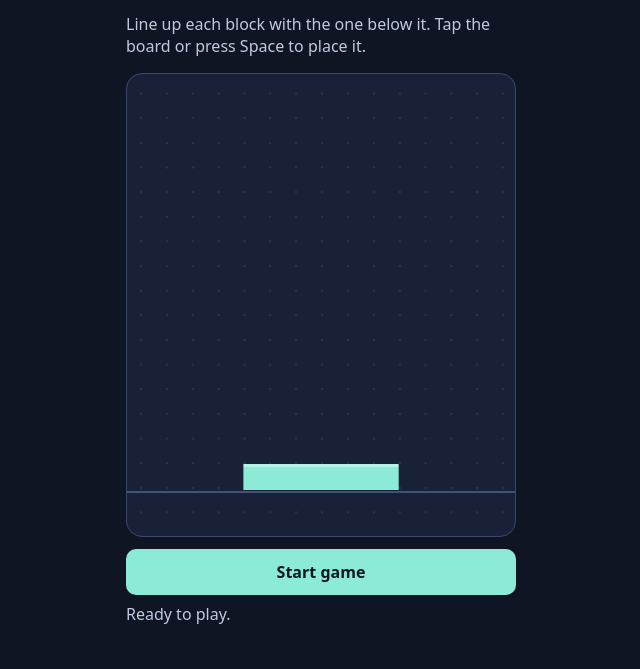
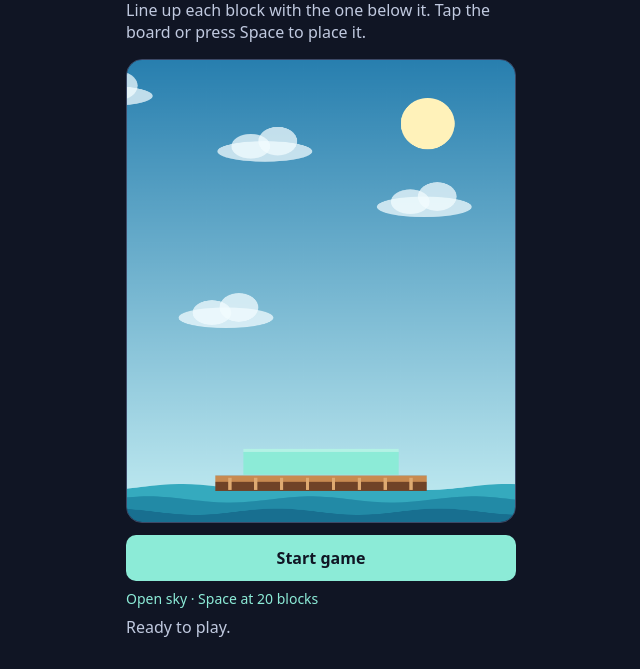
Before and after one commit to tle-1989/stacker, a plain HTML site: page preview/index.html in a window 1280 px wide. Shown: the part 131-800 px from the top of the page, without its empty margins (319-959 px from the left). Drawn offline with Linux system fonts and the light colour scheme.

Commit message:
Add raft, animated water, and planetary backgrounds

```diff
--- a/preview/index.html
+++ b/preview/index.html
@@ -44,6 +44,7 @@
       cursor: pointer;
       touch-action: manipulation;
     }
+    #altitude { margin: 8px 0 0; font-size: .875rem; color: #8cebd7; }
     #status { min-height: 1.5em; margin-bottom: 0; }
   </style>
 </head>
@@ -59,6 +60,7 @@
       Your browser needs canvas support to play Stacker.
     </canvas>
     <button id="action" type="button">Start game</button>
+    <p id="altitude">Open sky · Space at 20 blocks</p>
     <p id="status" role="status">Ready to play.</p>
   </main>
   <script>
@@ -66,6 +68,7 @@
     const context = board.getContext('2d');
     const action = document.querySelector('#action');
     const score = document.querySelector('#score');
+    const altitude = document.querySelector('#altitude');
     const status = document.querySelector('#status');
 
     const width = 360;
@@ -79,6 +82,7 @@
     let phase;
     let camera;
     let lastFrame;
+    let sceneryTime = 0;
 
     function reset() {
       tower = [{ x: 108, width: 144, y: ground - blockHeight, color: colors[0] }];
@@ -87,6 +91,7 @@
       camera = 0;
       phase = 'ready';
       score.textContent = 'Score 0';
+      altitude.textContent = 'Open sky · Space at 20 blocks';
     }
 
     function spawn() {
@@ -131,7 +136,9 @@
       }
 
       tower.push({ x: left, width: right - left, y: moving.y, color: moving.color });
-      score.textContent = 'Score ' + (tower.length - 1);
+      const blocks = tower.length - 1;
+      score.textContent = 'Score ' + blocks;
+      if (blocks >= 20) altitude.textContent = 'Space · ' + planetAt(blocks).name;
       spawn();
     }
 
@@ -142,9 +149,121 @@
       context.fillRect(block.x, block.y, block.width, 3);
     }
 
+    const planets = [
+      { name: 'Earth', light: '#83ebd5', dark: '#245bb6' },
+      { name: 'Mars', light: '#ffb07b', dark: '#a64332' },
+      { name: 'Jupiter', light: '#f9d4a7', dark: '#a76554', bands: true },
+      { name: 'Saturn', light: '#ffe8a2', dark: '#ac784a', rings: true },
+      { name: 'Neptune', light: '#83c7ff', dark: '#384db4' }
+    ];
+
+    function planetAt(blocks) {
+      return planets[Math.floor((blocks - 20) / 5) % planets.length];
+    }
+
+    function ellipse(x, y, rx, ry, color) {
+      context.fillStyle = color;
+      context.beginPath();
+      context.ellipse(x, y, rx, ry, 0, 0, Math.PI * 2);
+      context.fill();
+    }
+
+    function drawPlanet(planet) {
+      const x = 264;
+      const y = 78;
+      const radius = 46;
+      const glow = context.createRadialGradient(x - 14, y - 16, 3, x, y, radius);
+      glow.addColorStop(0, planet.light);
+      glow.addColorStop(1, planet.dark);
+      ellipse(x, y, radius, radius, glow);
+
+      context.save();
+      context.beginPath();
+      context.arc(x, y, radius, 0, Math.PI * 2);
+      context.clip();
+      if (planet.bands) {
+        for (let band = -28; band <= 30; band += 11) {
+          ellipse(x, y + band, radius, 3, '#9a554c66');
+        }
+        ellipse(x + 16, y + 14, 12, 5, '#a64d43');
+      }
+      if (planet.name === 'Earth') {
+        ellipse(x - 15, y - 9, 17, 9, '#61bb87');
+        ellipse(x - 8, y + 2, 8, 16, '#61bb87');
+        ellipse(x + 23, y + 13, 11, 7, '#69c09a');
+      }
+      context.restore();
+
+      if (planet.rings) {
+        context.strokeStyle = '#efd5a9bb';
+        context.lineWidth = 6;
+        context.beginPath();
+        context.ellipse(x, y, 68, 14, -0.32, 0, Math.PI);
+        context.stroke();
+      }
+    }
+
+    function drawSky(time, blocks) {
+      const space = blocks >= 20;
+      const sky = context.createLinearGradient(0, 0, 0, height);
+      sky.addColorStop(0, space ? '#080b22' : '#287faf');
+      sky.addColorStop(1, space ? '#272755' : '#c5eef3');
+      context.fillStyle = sky;
+      context.fillRect(0, 0, width, height);
+
+      if (space) {
+        for (let i = 0; i < 76; i++) {
+          const x = (i * 137 + 19) % width;
+          const y = (i * i * 53 + 31) % height;
+          const radius = i % 9 === 0 ? 1.6 : 0.8;
+          ellipse(x, y, radius, radius, i % 3 === 0 ? '#eef3ff' : '#a5b4e288');
+        }
+        drawPlanet(planetAt(blocks));
+        return;
+      }
+
+      ellipse(279, 62, 25, 25, '#fff2ba');
+      for (let i = 0; i < 5; i++) {
+        const x = ((i * 143 + time * (8 + i)) % (width + 120)) - 60;
+        const y = 35 + i * 54 + camera * 0.20;
+        ellipse(x, y, 44, 10, '#f3fcffbb');
+        ellipse(x - 13, y - 5, 18, 12, '#f3fcffbb');
+        ellipse(x + 12, y - 10, 18, 14, '#f3fcffbb');
+      }
+    }
+
+    function drawWater(time) {
+      const surface = ground + camera + 10;
+      if (surface >= height + 8) return;
+      for (let layer = 0; layer < 3; layer++) {
+        context.fillStyle = ['#35aabe', '#228aa6', '#186f90'][layer];
+        context.beginPath();
+        context.moveTo(0, height);
+        for (let x = 0; x <= width; x += 4) {
+          const y = surface + layer * 12 + Math.sin(x / 24 - time * (2 + layer)) * 3;
+          context.lineTo(x, y);
+        }
+        context.lineTo(width, height);
+        context.closePath();
+        context.fill();
+      }
+    }
+
+    function drawRaft() {
+      context.fillStyle = '#704327';
+      context.fillRect(82, ground, 196, 15);
+      context.fillStyle = '#c88a50';
+      context.fillRect(82, ground, 196, 6);
+      for (let x = 94; x < 278; x += 24) {
+        context.fillStyle = '#dfaa71';
+        context.fillRect(x, ground + 2, 3, 12);
+      }
+    }
+
     function frame(time) {
       const elapsed = Math.min(0.035, (time - (lastFrame ?? time)) / 1000);
       lastFrame = time;
+      sceneryTime += elapsed;
       if (moving) {
         const speed = Math.min(320, 145 + (tower.length - 1) * 9);
         const limit = width - moving.width;
@@ -158,17 +277,11 @@
       const target = Math.max(0, 120 - (moving?.y ?? tower.at(-1).y - blockHeight));
       camera += (target - camera) * Math.min(1, elapsed * 10);
       context.setTransform(2, 0, 0, 2, 0, 0);
-      context.clearRect(0, 0, width, height);
-      context.fillStyle = '#25334f';
-      for (let y = 18; y < height; y += 24) {
-        for (let x = 12; x < width; x += 24) {
-          context.fillRect(x, y, 2, 2);
-        }
-      }
+      drawSky(sceneryTime, tower.length - 1);
+      drawWater(sceneryTime);
       context.save();
-      context.translate(0, camera);
-      context.fillStyle = '#435374';
-      context.fillRect(0, ground, width, 2);
+      context.translate(0, camera + Math.sin(sceneryTime * 2.4) * 2);
+      drawRaft();
       for (const block of tower) {
         if (block.y + camera < height) drawBlock(block);
       }
```
